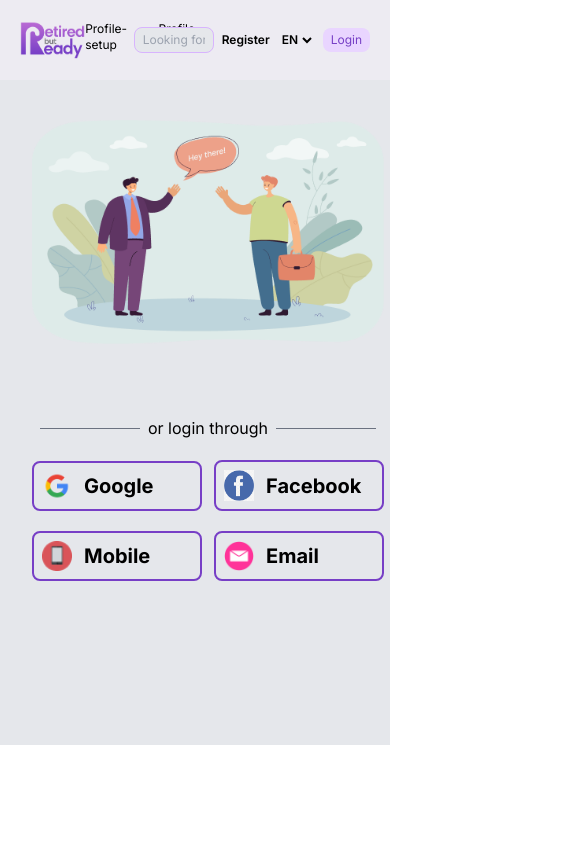
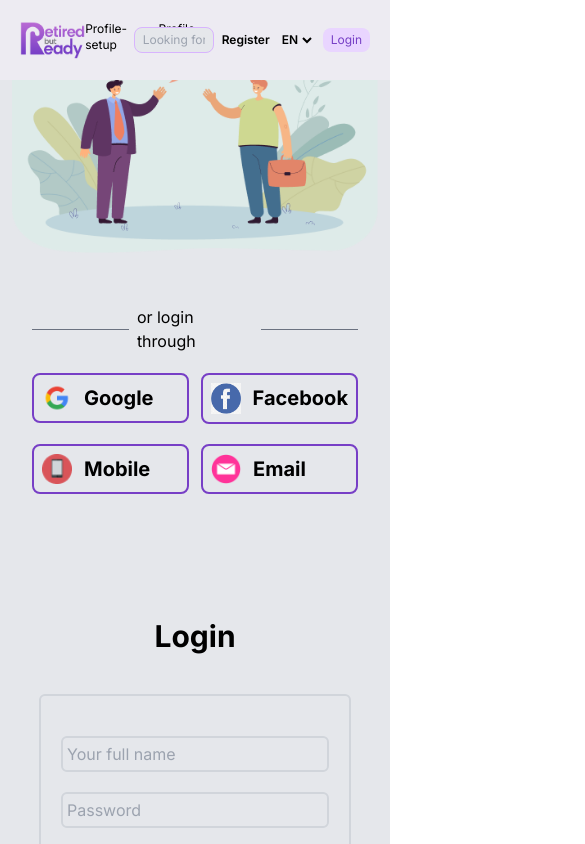
Before and after one commit to morajdhwaj/retired-but-ready, a Next.js app: page /login in a window 390 px wide. Shown: the top 844 px of the page, 585 px wide, since content can reach past the window. Built offline with nearby package versions, Linux system fonts and the light colour scheme.

Commit message:
responsive login page

```diff
--- a/src/app/(pages)/login/page.js
+++ b/src/app/(pages)/login/page.js
@@ -42,9 +42,9 @@
       <Navbar />
       {/* Image */}
 
-      <div className="flex gap-48 pt-20  ">
-        <div className=" flex flex-col gap-3 mx-3    ">
-          <div className=" h-auto mt-5 rounded-md p-5 border-gray-300 flex     hover:w-auto hover:border-2 hover:border-blue-600  ">
+      <div className="  md:flex lg:flex  sm:pt-10 lg:pt-20   ">
+        <div className=" flex flex-col gap-3 mx-3  lg:w-1/2 ">
+          <div className=" h-auto mt-5 rounded-md lg:p-5 border-gray-300 flex justify-center    hover:w-auto hover:border-2 hover:border-blue-600  ">
             <Image
               src="/assets/Group-626217.png "
               alt="login"
@@ -54,14 +54,14 @@
           </div>
 
           {/* Logo Image */}
-          <div className="  h-auto mt-5 rounded-md p-5 border-gray-300 flex flex-col justify-center gap-5  hover:w-auto hover:border-2 hover:border-blue-600 mb-36">
+          <div className="  h-auto mt-5 rounded-md p-5 border-gray-300 flex flex-col justify-center gap-5  hover:w-auto hover:border-2 hover:border-blue-600 mb-2 sm:mb-3 md:mb-0 lg:mb-36">
             <div className="flex items-center justify-center gap-2">
               <div className="w-[100px] h-[1px] bg-gray-500" />
 
               <h1 className="font-normal"> or login through</h1>
               <div className="w-[100px] h-[1px] bg-gray-500" />
             </div>
-            <div className="flex flex-wrap gap-3 items-center justify-center ">
+            <div className="flex  gap-3 items-center justify-center ">
               <div className="flex items-center border-2 border-[#773FC6] p-2 gap-3 rounded-lg w-[170px] ">
                 <button>
                   <Image
@@ -87,7 +87,7 @@
                 <h3 className="font-bold text-xl">Facebook</h3>
               </div>
             </div>
-            <div className="flex justify-center gap-3 ">
+            <div className="flex  justify-center gap-3 ">
               <div className="flex items-center border-2 border-[#773FC6] p-2 gap-3 rounded-lg w-[170px] ">
                 <button className="">
                   <Image
@@ -116,32 +116,32 @@
         </div>
         {/* Login form */}
 
-        <div className="mt-24 ">
-          <h1 className=" text-3xl font-bold text-center ">Login</h1>
+        <div className="lg:w-1/2 text-center flex flex-col  items-center">
+          <h1 className=" text-3xl font-bold text-center mt-24">Login</h1>
 
-          <div className="  h-auto mt-5 rounded-md p-5  border-2 border-gray-300 flex flex-col gap-5  w-[650px] hover:border-2 hover:border-blue-600">
+          <div className="    rounded-md  p-5  border-2 border-gray-300 flex flex-col  mt-10 gap-5 w-[80%] hover:border-2 hover:border-blue-600">
             <input
               type="email"
               value={email}
               onChange={(e) => setEmail(e.target.value)}
-              placeholder="Email"
-              className="mt-5   w-[600px] border-2 rounded-md bg-gray-200 border-gray-300 p-1 flex items-center hover:border-2 hover:border-blue-600 hover:border-b-2"
+              placeholder="Your full name"
+              className="mt-5   w-auto border-2 rounded-md bg-gray-200 border-gray-300 p-1 flex items-center hover:border-2 hover:border-blue-600 hover:border-b-2"
             />
             <input
               type="text"
               value={password}
               onChange={(e) => setPassword(e.target.value)}
               placeholder="Password"
-              className=" w-[600px] border-2  bg-gray-200 border-gray-300 p-1 flex items-center rounded-md hover:border-2 hover:border-blue-600 hover:border-b-2 "
+              className=" w-auto border-2  bg-gray-200 border-gray-300 p-1 flex items-center rounded-md hover:border-2 hover:border-blue-600 hover:border-b-2 "
             />
-            <div>
+            <div className="text-start">
               <h3 className="mb-0 hover:border-b-2  hover:border-blue-600 hover:w-40">
                 forget password?
               </h3>
             </div>
             <button
               onClick={handleLogin}
-              className="border-2 bg-[#773FC6] rounded-lg p-2 w-[600px] text-xl text-center  text-white flex justify-center items-center"
+              className="border-2 bg-[#773FC6] rounded-lg p-2  w-auto text-xl text-center  text-white flex justify-center items-center"
             >
               Login
             </button>
```
